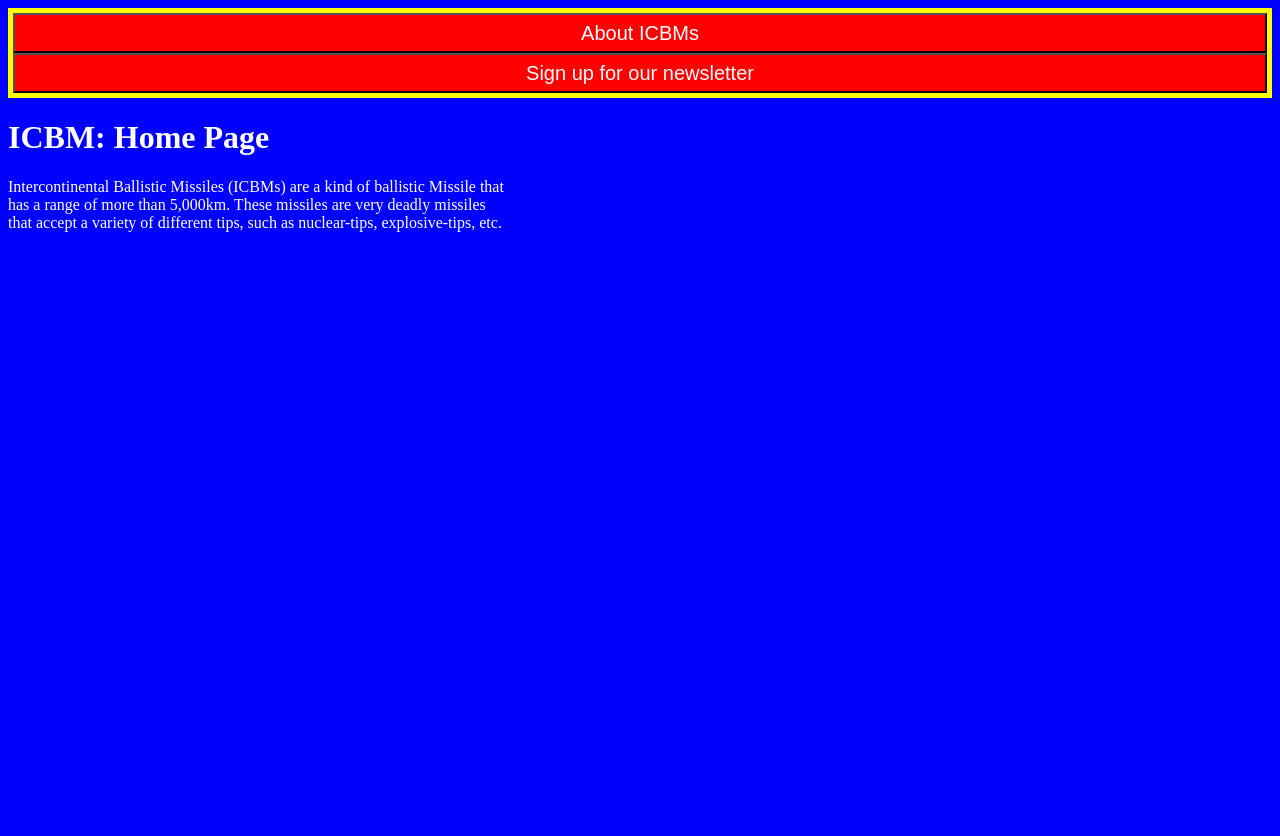
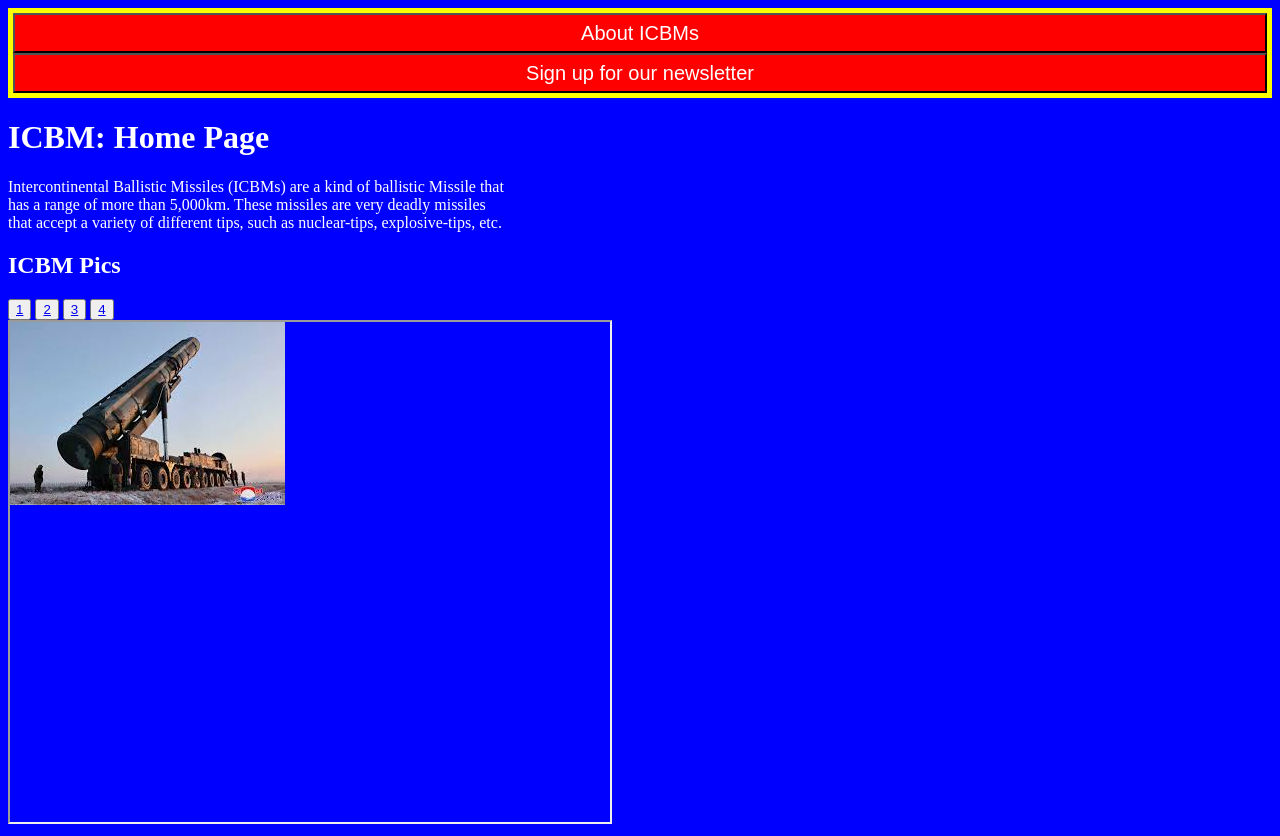
Before and after one commit to TinD-0/HTML-Assignment, a plain HTML site: page index.html in a window 1280 px wide. Before the commit the page ends 800 px from the top, so only its background shows below. Drawn offline with Linux system fonts and the light colour scheme.

Commit message:
Add iframe

```diff
--- a/index.html
+++ b/index.html
@@ -53,5 +53,12 @@
                 such as nuclear-tips, explosive-tips, etc.
             </p>
         </div>
+        <h2>ICBM Pics</h2>
+        <button><a href="icbm0.jpeg" target="frame0">1</button>
+        <button><a href="icbm1.avif" target="frame0">2</button>
+        <button><a href="icbm2.jpeg" target="frame0">3</button>
+        <button><a href="icbm3.jpeg" target="frame0">4</button>
+        <br>
+        <iframe src="icbm0.jpeg" name="frame0" width="600px" height="500px"></iframe>
     </body>
 </html>
```
Also changed, not shown: icbm0.jpeg (added), icbm1.avif (added), icbm2.jpeg (added), icbm3.jpeg (added).
